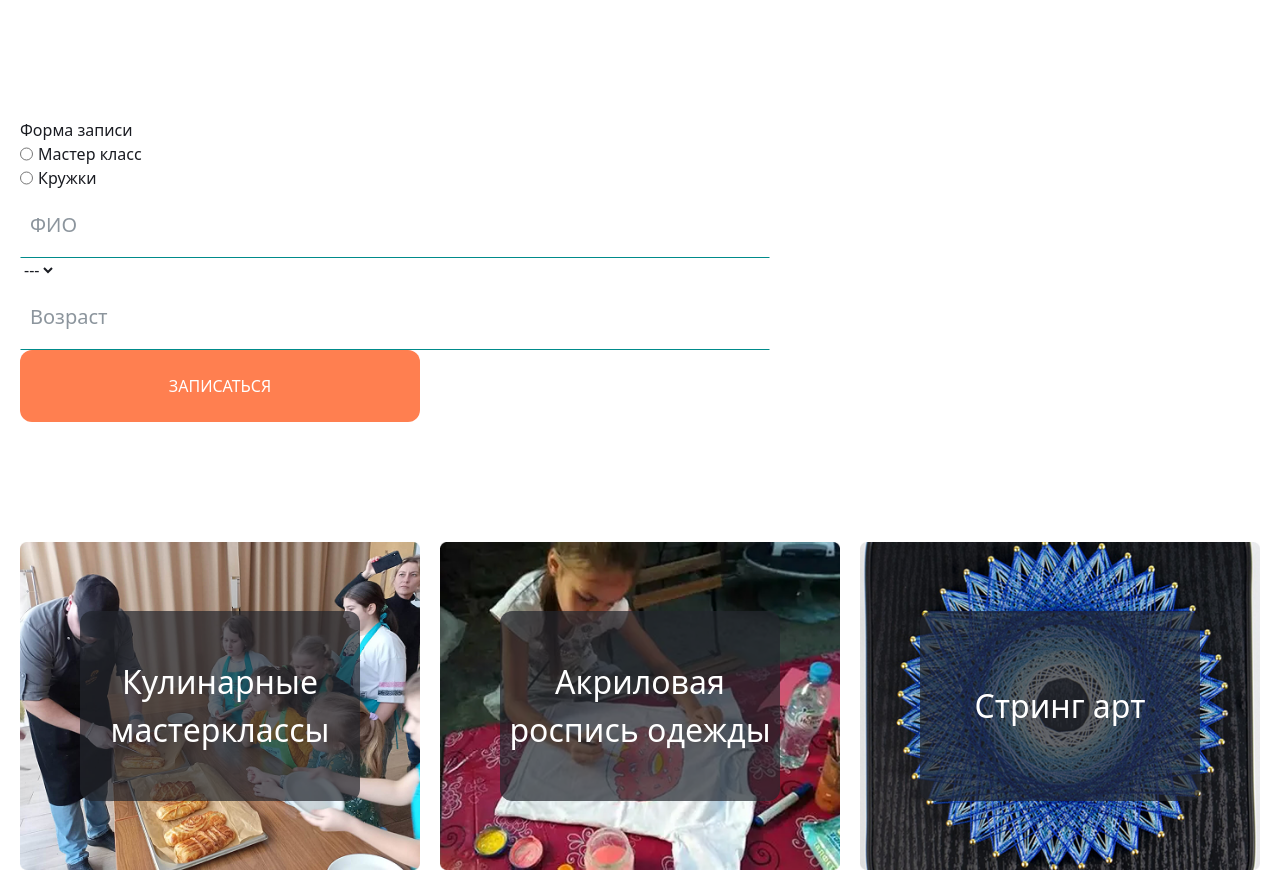
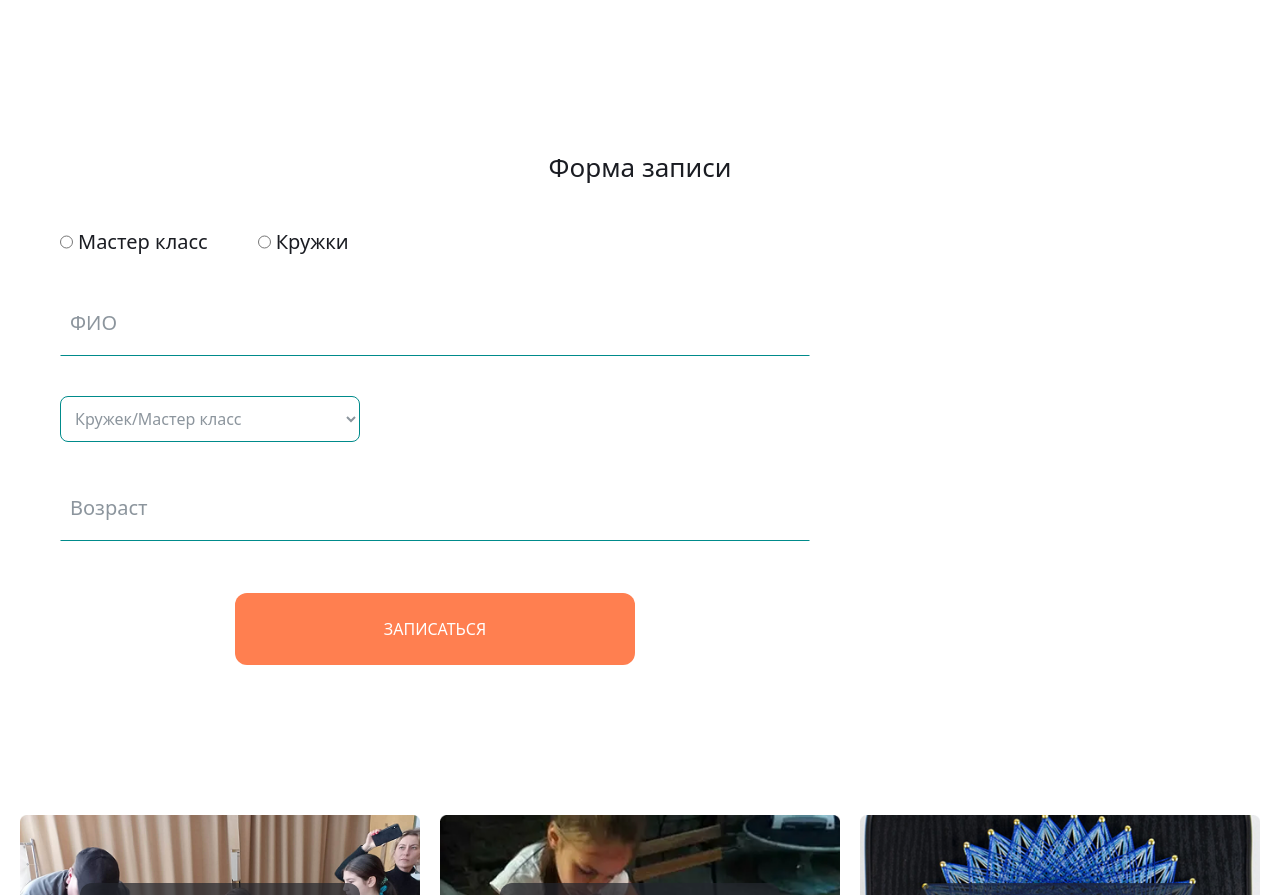
Before and after one commit to BlackDarkes/Nikolsky-DK, a Next.js app: page / in a window 1280 px wide. Shown: the part 610-1505 px from the top of the page. Built offline with nearby package versions, Linux system fonts and the light colour scheme; a web font is replaced by a local one.

Commit message:
Стилизована форма записи

```diff
--- a/src/components/form-register/FormRegister.tsx
+++ b/src/components/form-register/FormRegister.tsx
@@ -3,10 +3,10 @@ import { Form } from "./ui/Form";
 
 export const FormRegister = () => {
   return (
-    <section>
+    <section id="make-an-appointment">
       <Container>
-        <div className="w-full">
-          <h2>Форма записи</h2>
+        <div className="w-full bg-(--primary-color) p-[clamp(20px,4vw,30px)_clamp(30px,4vw,40px)] rounded-[40px]">
+          <h2 className="text-center text-[clamp(20px,4vw,26px)] font-medium mb-[clamp(20px,4vw,40px)]">Форма записи</h2>
 
           <Form />
         </div>
--- a/src/components/form-register/ui/Field.tsx
+++ b/src/components/form-register/ui/Field.tsx
@@ -10,6 +10,7 @@ interface IFieldProps {
 }
 
 export const Field = ({ label, name, id, type }: IFieldProps) => {
+  const [value, setValue] = useState<string>("");
   const [focused, setFocused] = useState(false);
 
   const handleFocus = () => {
@@ -18,12 +19,12 @@ export const Field = ({ label, name, id, type }: IFieldProps) => {
   };
 
   return (
-    <div className="relative mt-5 w-[min(100%,750px)]">
+    <div className="relative mt-[clamp(40px,4vw,60px)] w-[min(100%,750px)]">
       <label
         htmlFor={id}
         className={`
           absolute left-2.5  transition-all text-[clamp(18px,4vw,20px)]  duration-600 pointer-events-none \n\r
-          ${focused ? "-translate-y-full scale-90" : "translate-y-0 scale-100 text-(--placeholder-color)"}
+          ${focused || value ? "-translate-y-full scale-90" : "translate-y-0 scale-100 text-(--placeholder-color)"}
         `}
       >
         {label}
@@ -34,10 +35,12 @@ export const Field = ({ label, name, id, type }: IFieldProps) => {
         id={id}
         onFocus={handleFocus}
         onBlur={() => setFocused(false)}
+        onChange={(e) => setValue(e.target.value)}
+        value={value}
         className={`
           w-full p-[12px_10px] h-full  transition duration-400 outline-none border \r\n
               ${
-                focused
+                focused || value
                   ? "border-(--border-color) rounded-xl"
                   : "border-t-transparent border-x-transparent border-b-(--border-color) rounded-none"
               }
--- a/src/components/form-register/ui/Form.tsx
+++ b/src/components/form-register/ui/Form.tsx
@@ -5,8 +5,8 @@ import { SubmitButton } from "./SubmitButton";
 
 export const Form = () => {
   return (
-    <form>
-      <div>
+    <form className="flex flex-col w-[min(100%,750px)] ">
+      <div className="flex gap-x-[clamp(30px,4vw,50px)]">
         <Radio name="type" message="Мастер класс" />
         <Radio name="type" message="Кружки" />
       </div>
--- a/src/components/form-register/ui/Radio.tsx
+++ b/src/components/form-register/ui/Radio.tsx
@@ -6,7 +6,7 @@ interface IRadioProps {
 export const Radio = ({ name, message }: IRadioProps) => {
   return (
     <div>
-      <label className="flex gap-x-1.25 text-5 font-(family-name:--instrument-sans)">
+      <label className="flex gap-x-1.25 text-5 text-[clamp(16px,4vw,20px)] font-(family-name:--instrument-sans)">
         <input type="radio" name={name} id="" /> {message}
       </label>
     </div>
--- a/src/components/form-register/ui/Selector.tsx
+++ b/src/components/form-register/ui/Selector.tsx
@@ -1,7 +1,7 @@
 export const Selector = () => {
   return (
-    <select name="type" id="type">
-      <option value="" >---</option>
+    <select name="type" id="type" className="mt-10 p-2.5 border border-(--secondary-bg) rounded-lg w-[min(100%,300px)] text-(--placeholder-color)">
+      <option value="" >Кружек/Мастер класс</option>
     </select>
   );
 }
--- a/src/components/form-register/ui/SubmitButton.tsx
+++ b/src/components/form-register/ui/SubmitButton.tsx
@@ -1,6 +1,6 @@
 export const SubmitButton = () => {
   return (
-    <button type="submit" className="py-[clamp(16px,4vw,24px)] w-[min(100%,400px)] bg-(--button-bg) text-center text-(--primary-color) rounded-xl uppercase">
+    <button title="Записаться" type="submit" className="mt-[clamp(40px,4vw,60px)] self-center py-[clamp(16px,4vw,24px)] w-[min(100%,400px)] bg-(--button-bg) text-center text-(--primary-color) rounded-xl uppercase cursor-pointer">
       записаться
     </button>
   );
```
